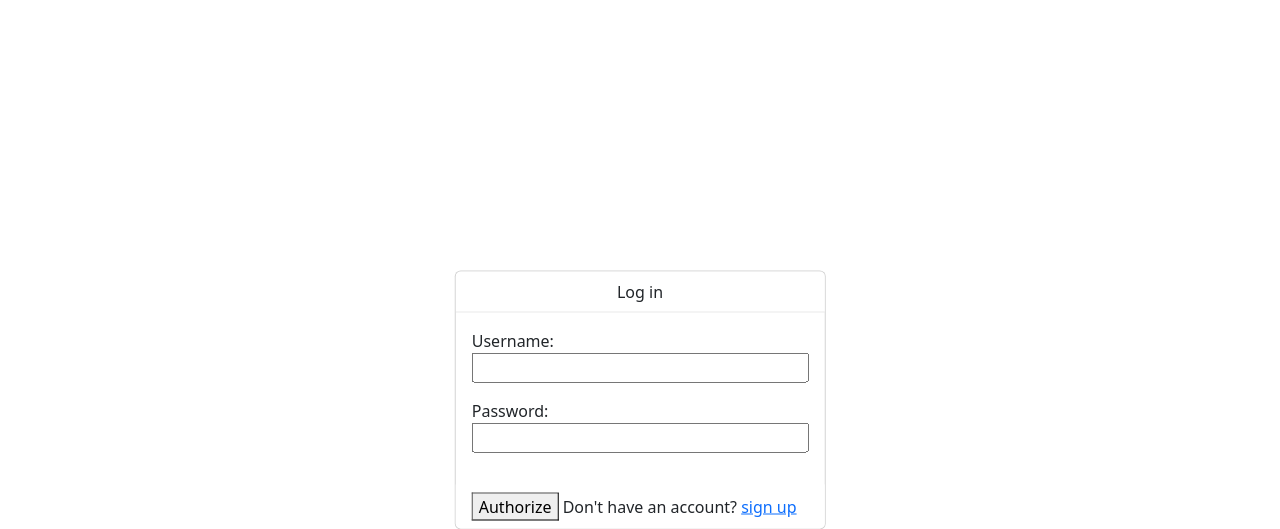
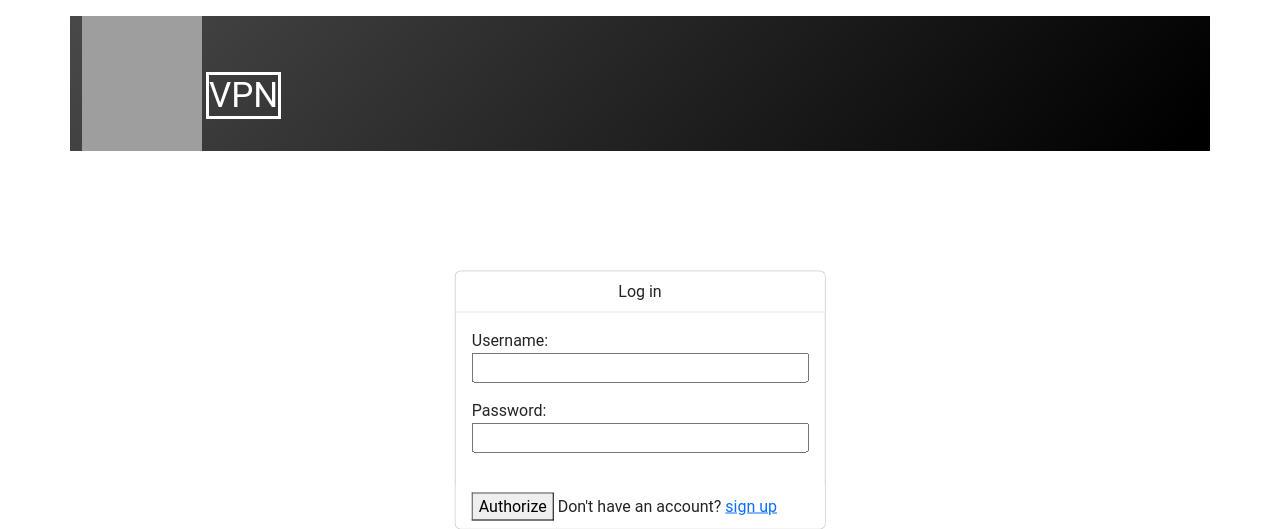
Before and after one commit to DimonAgon/Sheepfish_vpn, a Django app: page /authorization in a window 1280 px wide. Shown: the top 529 px of the page. Run offline with Django 4.2, Linux system fonts and the light colour scheme; grey boxes are pictures that could not be loaded.

Commit message:
add basic style to header, set general font

```diff
--- a/static/css/General.css
+++ b/static/css/General.css
@@ -1,8 +1,25 @@
 
-body{}
+body{
+    font-family: 'Roboto',Arial, sans-serif;
+}
 
 #navbar-main{}
 
-#header-container{}
+#header-container{
+    background: linear-gradient(131.08deg, #555557 -16.61%, rgba(0, 0, 0, 0) 97.4%), #000000;
+}
+
+.logo-text{
+    position: relative;
+    top: 19px;
+
+    color: #FFFFFF;
+
+    font-size: 35px;
+
+    border-style: solid;
+    border-width: 3.2px;
+    border-color: #FFFFFF;
+}
 
 #body-container{}
--- a/templates/base_.html
+++ b/templates/base_.html
@@ -6,13 +6,20 @@
     <meta charset="UTF-8">
     <title>{% block title %}{% endblock %}</title>
     <link rel="stylesheet" href="https://cdn.jsdelivr.net/npm/bootstrap@5.3.2/dist/css/bootstrap.min.css">
+
+    <link rel="stylesheet" href="{% static 'css/General.css' %}">
 </head>
 
 <body>
     {% block nav %}<div class="navbar" id="navbar-main"></div>{% endblock %}
 
     <div class="container" id="header-container">
-        {% block header %} {% endblock %}
+        {% block header %}
+            <span class="logo-image">
+                <img width="120" height="135" alt="SheepFish " data-src="https://sheep.fish/wp-content/themes/sheepfish1.1/images/logo-white.svg" class="logo-transparent lazyloaded" src="https://sheep.fish/wp-content/themes/sheepfish1.1/images/logo-white.svg"><noscript><img src="https://sheep.fish/wp-content/themes/sheepfish1.1/images/logo-white.svg"  width="120" height="94" alt="SheepFish " class="logo-transparent"></noscript>
+            </span>
+            <span class="logo-text">VPN</span>
+        {% endblock %}
     </div>
 
     {% if messages %}
--- a/vpnsite/templates/vpnsite.html
+++ b/vpnsite/templates/vpnsite.html
@@ -1,8 +1,5 @@
 {% extends 'base_.html' %}
 
-{% block header %}
-
-{% endblock %}
 
 {% block content %}
 
```
